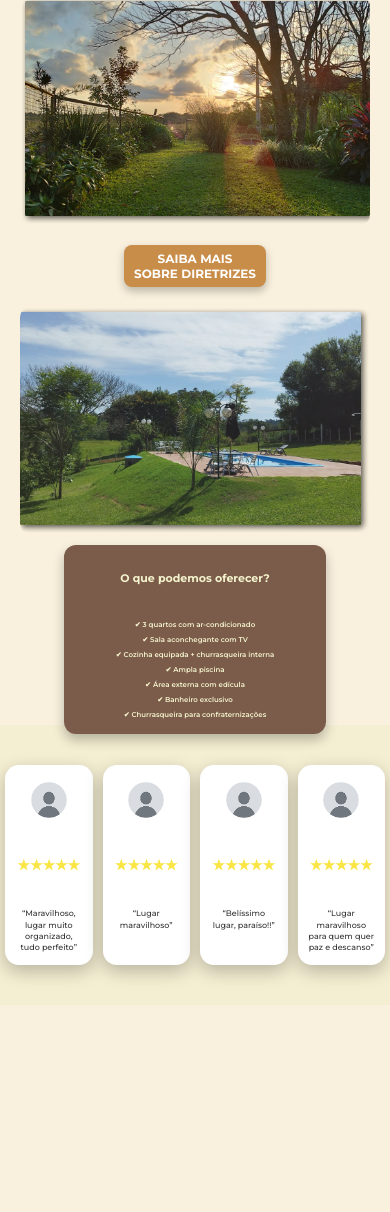
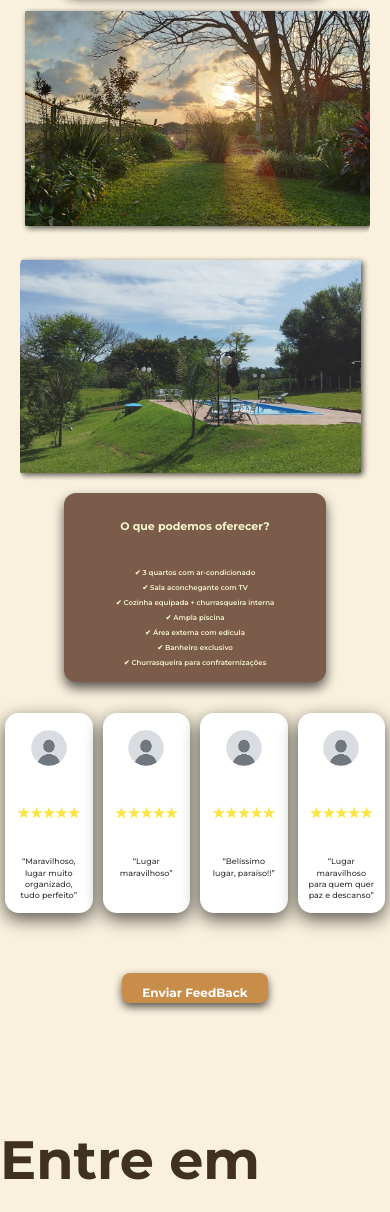
Before and after one commit to Guilhermekaiserdealmeida/chacara-3-irmaos, a plain HTML site: page index.html in a window 390 px wide. Shown: the part 288-1500 px from the top of the page. Before the commit the page ends 1293 px from the top, so only its background shows below. Drawn offline with Linux system fonts and the light colour scheme.

Commit message:
done main

```diff
--- a/index.html
+++ b/index.html
@@ -21,7 +21,7 @@
     </a>
     <div class="options">
       <span><a href="#">Sobre</a></span>
-      <span><a href="#">Contatos</a></span>
+      <span><a href="https://api.whatsapp.com/send?phone=554591331644">Contatos</a></span>
       <span><a href="#">Galeria</a></span>
     </div>
   </header>
@@ -38,8 +38,6 @@
     </section>
 
     <img class="img-topo" src="/chacara-3-irmaos/assets/fotos1.png" alt="Imagem do campo">
-
-    <button class="btn-diretrizes">SAIBA MAIS<br>SOBRE DIRETRIZES</button>
 
     <img class="img-baixo" src="/chacara-3-irmaos/assets/fotos2.png" alt="Área externa com piscina">
 
@@ -85,8 +83,25 @@
     </div>
   </section>
 
+  <section class="avaliar">
+    <button><a href="https://search.google.com/local/writereview?placeid=ChIJo5IKRcaV9pQR5njvHLKC3U8">Enviar FeedBack</a > </button>
+  </section>
 
+  <footer>
+    <section class="esquerda">
+      <div>
+        <h2>Entre em Contato</h2>
+        <p><img src="/chacara-3-irmaos/assets/whatsapp.png" alt=""><a href="https://api.whatsapp.com/send?phone=554591331644">(45) 9133-1644</a></p>
+        <P><img src="/chacara-3-irmaos/assets/face.png" alt=""><a href="https://www.facebook.com/chacaratresirmaosfoz/">Chácara três irmãos </a></P>
+        <p><img src="/chacara-3-irmaos/assets/insta.png" alt=""><a href="https://www.instagram.com/chacaratresirmaosfoz/">chacaratresirmaosfoz</a></p>
+      </div>
 
+    </section>
+
+    <section class="direita">
+      <p>© 2024 Chácara 3 Irmãos. Todos os direitos reservados.</p>
+    </section>
+  </footer>
 
 </body>
 
--- a/styles/header.css
+++ b/styles/header.css
@@ -1,5 +1,7 @@
 header {
-  margin: 20px 40px;
+  margin-bottom: 40px;
+  margin-right: 40px;
+  margin-left:15px;
   display: flex;
   justify-content: space-between;
   height: 200px;
@@ -17,7 +19,9 @@ header {
 
 @media (max-width: 1200px) {
   header {
-  margin: 15px 20px;
+  margin-bottom: 40px;
+  margin-right: 20px;
+  margin-left:15px;
   display: flex;
   justify-content: space-between;
   height: 100px;
--- a/styles/main.css
+++ b/styles/main.css
@@ -17,7 +17,7 @@
     max-width: 500px;
     height: 80%;
     background: #7B5B4A;
-    box-shadow: 0px 6px 12px rgba(0, 0, 0, 0.25);
+    box-shadow: 0px 6px 12px rgba(0, 0, 0, 0.65);
     padding: 25px;
     border-radius: 12px;
 }
@@ -28,7 +28,7 @@
     font-size: 22px;
 }
 
-p {
+main p {
     color: #F4F4CD;
     font-size: 20px;
     line-height: 1.5;
@@ -64,26 +64,6 @@ p {
 
 }
 
-/* ----- BOTÃO ----- */
-.btn-diretrizes {
-    grid-column: 2;
-    padding: 12px 20px;
-    background: #C98D4A;
-    border: none;
-    border-radius: 8px;
-    color: white;
-    font-weight: bold;
-    cursor: pointer;
-    box-shadow: 0px 4px 8px rgba(0, 0, 0, 0.25);
-    transition: 0.2s;
-    font-family: var(--text);
-    font-size: 24px;
-}
-
-.btn-diretrizes:hover {
-    background: #b67a38;
-}
-
 
 .avaliacoes-container {
     display: flex;
@@ -92,7 +72,7 @@ p {
     flex-wrap: row;
     padding: 40px;
     gap: 40px;
-    background: #F4EED2;
+    background: #f9f0dd;
     /* Cor igual ao fundo da sua página */
 }
 
@@ -102,7 +82,7 @@ p {
     background: #fff;
     border-radius: 14px;
     text-align: center;
-    box-shadow: 0px 6px 18px rgba(0, 0, 0, 0.25);
+    box-shadow: 0px 6px 18px rgba(0, 0, 0, 0.65);
 }
 
 .avatar {
@@ -124,6 +104,33 @@ p {
     color: #333;
     font-weight: 500;
     line-height: 1.4;
+}
+
+.avaliar {
+    width: 100%;
+    display: flex;
+    justify-content: center;
+    align-items: center;
+    padding: 20px 0;
+}
+
+.avaliar>button {
+    border: none;
+    height: 60px;
+    padding: 12px 20px;
+    background: #C98D4A;
+    border-radius: 8px;
+    color: white;
+    font-weight: bold;
+    cursor: pointer;
+    box-shadow: 0px 4px 8px rgba(0, 0, 0, 0.65);
+    transition: 0.2s;
+    font-family: var(--text);
+    font-size: 24px;
+}
+
+.avaliar button:hover {
+    background: #b67a38;
 }
 
 
@@ -148,7 +155,7 @@ p {
         max-width: 500px;
         height: 110%;
         background: #7B5B4A;
-        box-shadow: 0px 6px 12px rgba(0, 0, 0, 0.25);
+        box-shadow: 0px 6px 12px rgba(0, 0, 0, 0.65);
         padding: 5px;
         border-radius: 12px;
     }
@@ -159,7 +166,7 @@ p {
         font-size: 11px;
     }
 
-    p {
+    main  p {
         color: #F4F4CD;
         font-size: 9px;
         line-height: 1.5;
@@ -177,20 +184,6 @@ p {
         font-size: 7px;
     }
 
-    .btn-diretrizes {
-        font-family: var(--text);
-        font-size: 12px;
-        padding: 6px 10px;
-        background: #C98D4A;
-        border: none;
-        border-radius: 8px;
-        color: white;
-        font-weight: bold;
-        cursor: pointer;
-        box-shadow: 0px 4px 8px rgba(0, 0, 0, 0.25);
-        transition: 0.2s;
-    }
-
     .avaliacoes-container {
         display: flex;
         justify-content: space-evenly;
@@ -199,9 +192,9 @@ p {
         padding-right: 5px;
         padding-left: 5px;
         gap: 10px;
-        background: #F4EED2;
         /* Cor igual ao fundo da sua página */
     }
+
     .card {
         display: flex;
         flex-direction: column;
@@ -212,7 +205,7 @@ p {
         background: #fff;
         border-radius: 14px;
         text-align: center;
-        box-shadow: 0px 6px 18px rgba(0, 0, 0, 0.25);
+        box-shadow: 0px 6px 18px rgba(0, 0, 0, 0.65);
 
     }
 
@@ -237,4 +230,19 @@ p {
         font-weight: 500;
         line-height: 1.4;
     }
+
+    .avaliar button {
+        border: none;
+        height: 30px;
+        padding: 12px 20px;
+        background: #C98D4A;
+        border-radius: 8px;
+        color: white;
+        font-weight: bold;
+        cursor: pointer;
+        box-shadow: 0px 4px 8px rgba(0, 0, 0, 0.65);
+        transition: 0.2s;
+        font-family: var(--text);
+        font-size: 12px;
     }
+}
```
Also changed, not shown: assets/face.png (added), assets/insta.png (added), assets/whatsapp.png (added). Lines whose indentation alone changed are shown as unchanged.
